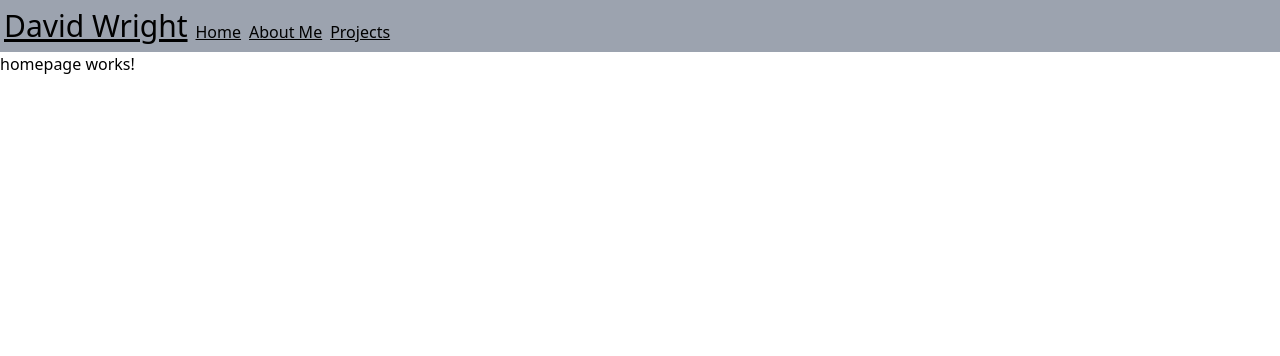
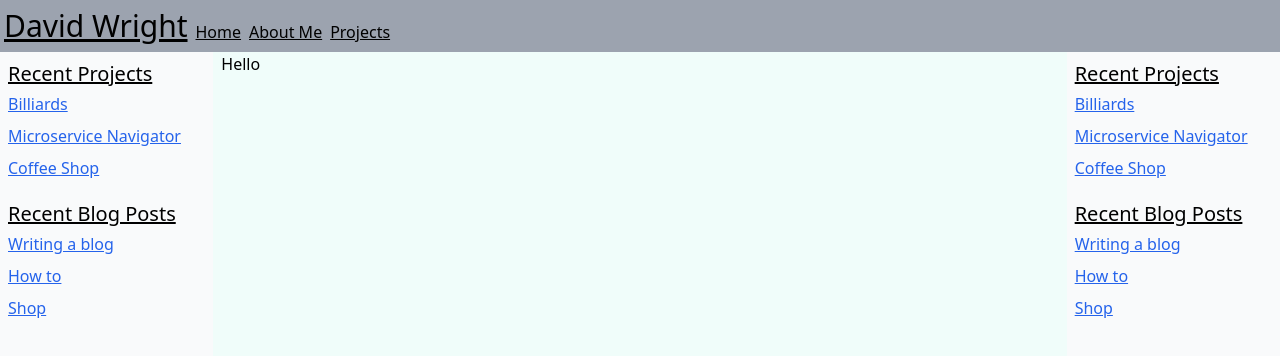
Before and after one commit to dawguy/Blog-Angular, an Angular app: page /home in a window 1280 px wide. Shown: the top 356 px of the page. Built offline with nearby package versions, Linux system fonts and the light colour scheme.

Commit message:
Basic homepage laid out.

```diff
--- a/src/app/app.module.ts
+++ b/src/app/app.module.ts
@@ -9,6 +9,8 @@ import { AboutMeComponent } from './about-me/about-me.component';
 import { ProjectComponent } from './project/project.component';
 import { HeaderComponent } from './header/header.component';
 import { ProjectsComponent } from './projects/projects.component';
+import { LeftBarComponent } from './left-bar/left-bar.component';
+import { RightBarComponent } from './right-bar/right-bar.component';
 
 @NgModule({
   declarations: [
@@ -18,7 +20,9 @@ import { ProjectsComponent } from './projects/projects.component';
     AboutMeComponent,
     ProjectComponent,
     HeaderComponent,
-    ProjectsComponent
+    ProjectsComponent,
+    LeftBarComponent,
+    RightBarComponent
   ],
   imports: [
     BrowserModule,
--- a/src/app/homepage/homepage.component.html
+++ b/src/app/homepage/homepage.component.html
@@ -1 +1,14 @@
-<p>homepage works!</p>
+<div>
+  <div class="flex bg-black">
+    <div class="hidden sm:flex sm:basis-2/12">
+      <app-left-bar class="w-full"></app-left-bar>
+    </div>
+    <!--  Homepage Content Here  -->
+    <div class="px-2 w-full sm:w-8/12 bg-teal-50">
+      Hello
+    </div>
+    <div class="hidden sm:flex sm:basis-2/12">
+      <app-right-bar class="w-full"></app-right-bar>
+    </div>
+  </div>
+</div>
--- /dev/null
+++ b/src/app/left-bar/left-bar.component.html
@@ -0,0 +1,22 @@
+<aside id="default-sidebar" class="h-screen">
+  <div class="h-full bg-gray-50">
+    <div class="flex flex-col px-2">
+      <div class="py-2">
+        <h1 class="text-xl"><a class="home-link" routerLink="/projects">Recent Projects</a></h1>
+        <ul>
+          <li class="py-1"><a class="a">Billiards</a></li>
+          <li class="py-1"><a class="a">Microservice Navigator</a></li>
+          <li class="py-1"><a class="a">Coffee Shop</a></li>
+        </ul>
+      </div>
+      <div class="py-2">
+        <h1 class="text-xl"><a class="home-link" routerLink="/blog">Recent Blog Posts</a></h1>
+        <ul>
+          <li class="py-1"><a class="a">Writing a blog</a></li>
+          <li class="py-1"><a class="a">How to</a></li>
+          <li class="py-1"><a class="a">Shop</a></li>
+        </ul>
+      </div>
+    </div>
+  </div>
+</aside>
--- /dev/null
+++ b/src/app/right-bar/right-bar.component.html
@@ -0,0 +1,22 @@
+<aside id="default-sidebar" class="h-screen">
+  <div class="h-full bg-gray-50">
+    <div class="flex flex-col px-2">
+      <div class="py-2">
+        <h1 class="text-xl"><a class="home-link" routerLink="/projects">Recent Projects</a></h1>
+        <ul>
+          <li class="py-1"><a class="a">Billiards</a></li>
+          <li class="py-1"><a class="a">Microservice Navigator</a></li>
+          <li class="py-1"><a class="a">Coffee Shop</a></li>
+        </ul>
+      </div>
+      <div class="py-2">
+        <h1 class="text-xl"><a class="home-link" routerLink="/blog">Recent Blog Posts</a></h1>
+        <ul>
+          <li class="py-1"><a class="a">Writing a blog</a></li>
+          <li class="py-1"><a class="a">How to</a></li>
+          <li class="py-1"><a class="a">Shop</a></li>
+        </ul>
+      </div>
+    </div>
+  </div>
+</aside>
--- a/src/styles.css
+++ b/src/styles.css
@@ -7,3 +7,7 @@
 .a {
   @apply underline text-blue-600 hover:text-blue-800 visited:text-purple-600
 }
+
+.home-link {
+  @apply underline hover:text-blue-800
+}
```
Also changed, not shown: src/app/left-bar/left-bar.component.ts (added, +10 -0 lines), src/app/right-bar/right-bar.component.ts (added, +10 -0 lines), src/app/left-bar/left-bar.component.css (added), src/app/right-bar/right-bar.component.css (added), 2 other files (tests, documents, lock files or other folders).
